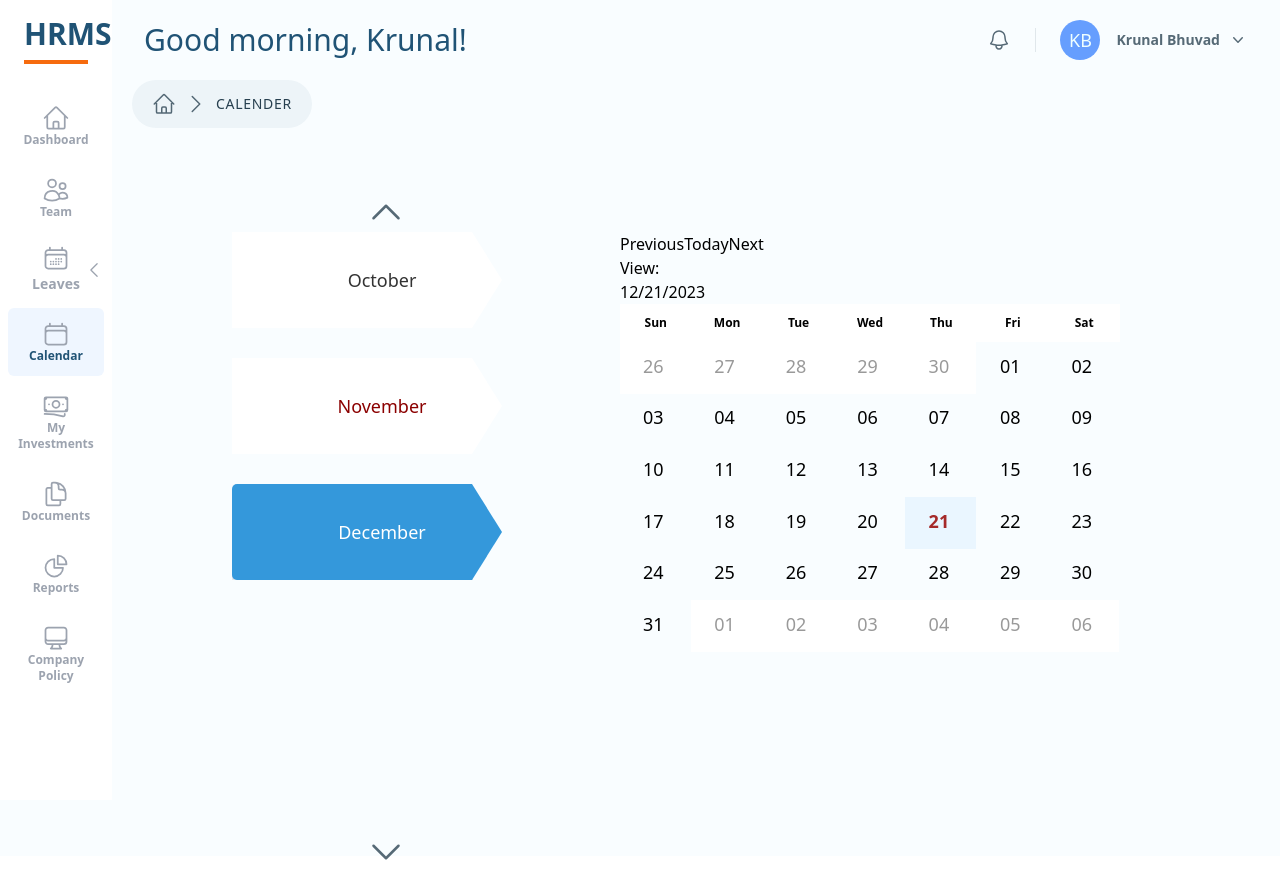
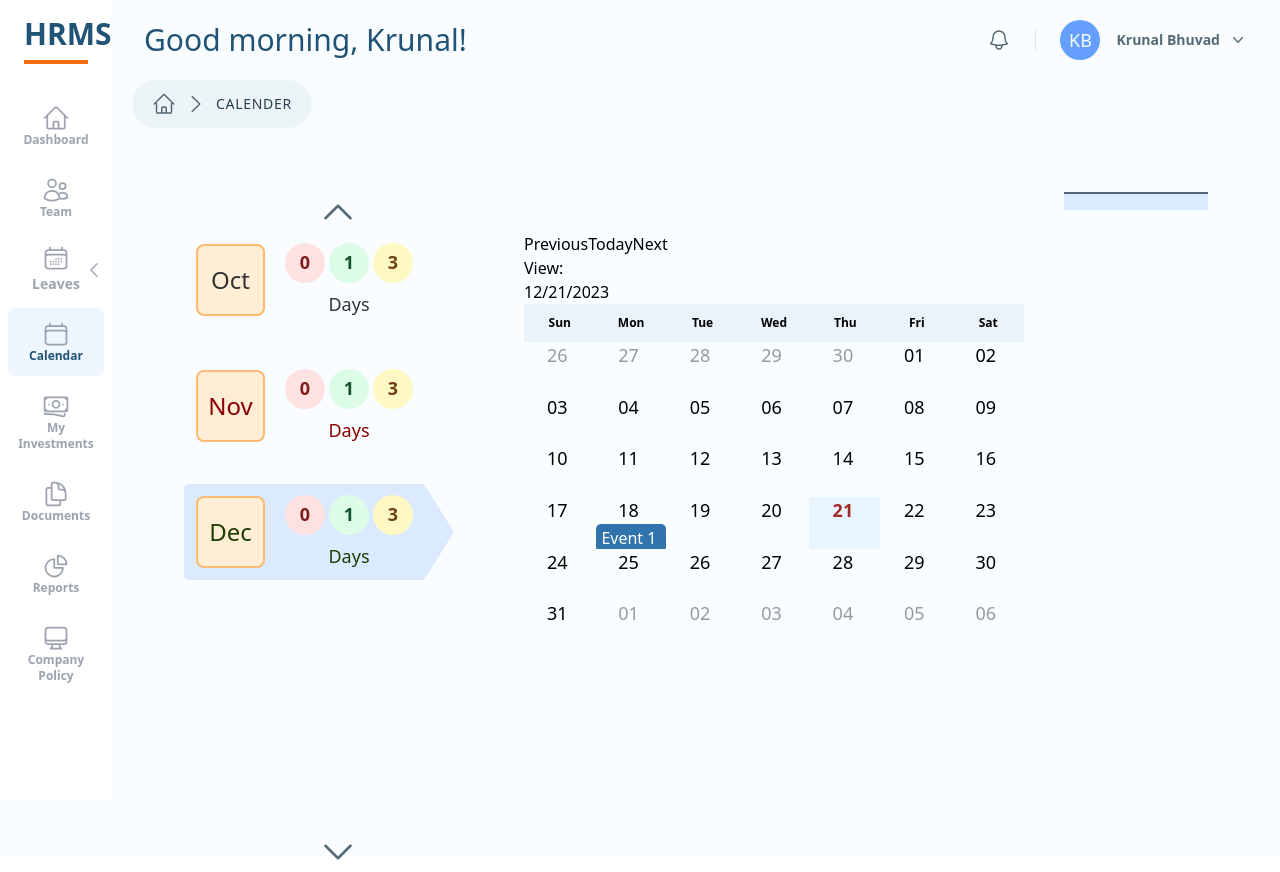
Before and after one commit to imfemill/hrms-wcg, a React (Vite) app: page /calender in a window 1280 px wide. Built offline with nearby package versions, Linux system fonts and the light colour scheme.

Commit message:
show event on the left side in calender

```diff
--- a/src/components/calender/CustomCalender.jsx
+++ b/src/components/calender/CustomCalender.jsx
@@ -4,22 +4,52 @@ import "react-big-calendar/lib/css/react-big-calendar.css";
 import CustomToolbar from "./CustomToolbar";
 import "./calender.css";
 import events from "./events";
-import { useState } from "react";
-const CustomCalender = ({ date }) => {
-  const [currentDate, setCurrentDate] = useState(new Date());
+const localizer = momentLocalizer(moment);
+const CustomCalender = ({  currentDate, setCurrentDate ,setShowEvent}) => {
 
-  const localizer = momentLocalizer(moment);
   const handleNavigate = (action) => {
     // action can be 'PREV', 'NEXT', or 'TODAY'
     console.log(action);
-    setCurrentDate((prevDate) =>
-      moment(prevDate).add(action, "month").toDate(),
-    );
+    let newDate;
+
+    switch (action) {
+      case "PREV":
+        newDate = moment(currentDate).subtract(1, "month").toDate();
+        break;
+      case "TODAY":
+        newDate = new Date();
+        break;
+      case "NEXT":
+        newDate = moment(currentDate).add(1, "month").toDate();
+        break;
+      default:
+        newDate = currentDate;
+    }
+
+    setCurrentDate(newDate);
+    console.log(currentDate);
   };
 
-  //   const handleViewChange = (view) => {
-  //     setCurrentView(view);
-  //   };
+
+  const handleSelectSlot = (slotInfo) => {
+    const selectedDay = moment(slotInfo.start).format('YYYY-MM-DD');
+
+    // Check if there are any events on the selected day
+    const eventsOnSelectedDay = events.filter(
+      (event) =>
+        moment(event.start).format('YYYY-MM-DD') === selectedDay ||
+        moment(event.end).format('YYYY-MM-DD') === selectedDay
+    );
+
+    if (eventsOnSelectedDay.length > 0) {
+      console.log('Events on selected day:', eventsOnSelectedDay);
+      setShowEvent(eventsOnSelectedDay)
+    } else {
+      console.log('No events on selected day');
+    }
+  };
+
+
   return (
     <div className="h-[500px] w-9/10  p-10 ">
       <Calendar
@@ -29,26 +59,22 @@ const CustomCalender = ({ date }) => {
         }}
         step={60}
         localizer={localizer}
-        // views={allViews}
-        date={new Date(date.year, date.month, date.day)}
-        defaultDate={new Date(date.year, date.month, date.day)}
-        popup={false}
-        onSelectSlot={(slotInfo) => {
-          console.log(slotInfo.action);
-        }}
+        date={currentDate} // Update this line
+        // popup={false}
+        onSelectSlot={handleSelectSlot}
         onShowMore={(events) => this.setState({ showModal: true, events })}
         components={{
-          //   event: Event,
           toolbar: (props) => (
             <CustomToolbar
               {...props}
               onNavigate={handleNavigate}
-              //   onViewChange={handleViewChange}
               currentDate={currentDate}
-              //   currentView={currentView}
             />
           ),
+
+
         }}
+
         selectable={true}
         startAccessor="start"
         endAccessor="end"
--- a/src/components/calender/calender.css
+++ b/src/components/calender/calender.css
@@ -1,5 +1,5 @@
 .rbc-header {
-  background: #fff;
+  background:  #eaf3fa;
   color: black;
   padding: 10px;
   font-size: 12px;
@@ -7,10 +7,11 @@
 }
 
 .rbc-event {
-  padding: 0px !important;
-  border-radius: 0px !important;
-  border: none !important;
-  background-color: transparent !important;
+  /* padding: 0px !important; */
+  /* border-radius: 0px !important; */
+  /* border: none !important; */
+  /* background-color: transparent !important; */
+  margin-bottom: 5px;
 }
 
 .rbc-background-event {
@@ -48,12 +49,13 @@
 
 .rbc-button-link {
   font-size: 18px;
-  width: 48px;
-  height: 48px;
+  /* width: 48px;
+  height: 48px; */
   border-radius: inherit;
-  padding: 10px;
-  /* border: 1px #79b8e4 solid; */
-  /* background-color: #ffccac !important; */
+  pointer-events: none;
+
+  /* padding: 10px; */
+
 }
 
 .rbc-month-view {
@@ -61,13 +63,13 @@
   min-width: 500px;
 }
 
-.rbc-row-content .rbc-row {
+/* .rbc-row-content .rbc-row {
   height: 100%;
   width: 100%;
-}
+} */
 
 .rbc-off-range-bg {
-  background-color: #fff;
+  background-color: rgb(249 253 255 / var(--tw-bg-opacity));
 }
 
 .rbc-date-cell {
--- a/src/components/calender/events.js
+++ b/src/components/calender/events.js
@@ -1,96 +1,7 @@
 export default [
   {
-    title: "All Day Event very long title",
-    allDay: true,
-    start: new Date(2015, 3, 0),
-    end: new Date(2015, 3, 1),
-  },
-  {
-    title: "All Day Event very long title",
-    allDay: true,
-    start: new Date(2023, 12, 25),
-    end: new Date(2023, 12, 26),
-  },
-  {
-    title: "Long Event",
-    start: new Date(2015, 3, 7),
-    end: new Date(2015, 3, 10),
-  },
-
-  {
-    title: "DTS STARTS",
-    start: new Date(2016, 2, 13, 0, 0, 0),
-    end: new Date(2016, 2, 20, 0, 0, 0),
-  },
-
-  {
-    title: "DTS ENDS",
-    start: new Date(2016, 10, 6, 0, 0, 0),
-    end: new Date(2016, 10, 13, 0, 0, 0),
-  },
-
-  {
-    title: "Some Event",
-    start: new Date(2015, 3, 9, 0, 0, 0),
-    end: new Date(2015, 3, 9, 0, 0, 0),
-  },
-  {
-    title: "Conference",
-    start: new Date(2015, 3, 11),
-    end: new Date(2015, 3, 13),
-    desc: "Big conference for important people",
-  },
-  {
-    title: "Meeting",
-    start: new Date(2015, 3, 12, 10, 30, 0, 0),
-    end: new Date(2015, 3, 12, 12, 30, 0, 0),
-    desc: "Pre-meeting meeting, to prepare for the meeting",
-  },
-  {
-    title: "Lunch",
-    start: new Date(2015, 3, 12, 12, 0, 0, 0),
-    end: new Date(2015, 3, 12, 13, 0, 0, 0),
-    desc: "Power lunch",
-  },
-  {
-    title: "Meeting",
-    start: new Date(2015, 3, 12, 14, 0, 0, 0),
-    end: new Date(2015, 3, 12, 15, 0, 0, 0),
-  },
-  {
-    title: "Happy Hour",
-    start: new Date(2015, 3, 12, 17, 0, 0, 0),
-    end: new Date(2015, 3, 12, 17, 30, 0, 0),
-    desc: "Most important meal of the day",
-  },
-  {
-    title: "Dinner",
-    start: new Date(2015, 3, 12, 20, 0, 0, 0),
-    end: new Date(2015, 3, 12, 21, 0, 0, 0),
-  },
-  {
-    title: "Birthday Party",
-    start: new Date(2015, 3, 13, 7, 0, 0),
-    end: new Date(2015, 3, 13, 10, 30, 0),
-  },
-  {
-    title: "Birthday Party 2",
-    start: new Date(2015, 3, 13, 7, 0, 0),
-    end: new Date(2015, 3, 13, 10, 30, 0),
-  },
-  {
-    title: "Birthday Party 3",
-    start: new Date(2015, 3, 13, 7, 0, 0),
-    end: new Date(2015, 3, 13, 10, 30, 0),
-  },
-  {
-    title: "Late Night Event",
-    start: new Date(2015, 3, 17, 19, 30, 0),
-    end: new Date(2015, 3, 18, 2, 0, 0),
-  },
-  {
-    title: "Multi-day Event",
-    start: new Date(2015, 3, 20, 19, 30, 0),
-    end: new Date(2015, 3, 22, 2, 0, 0),
+    title: "Event 1",
+    start: new Date(2023, 11, 18, 10, 0), // Year, month, day, hour, and minute
+    end: new Date(2023, 11, 18, 12, 0),
   },
 ];
--- a/src/pages/calender/Calender.jsx
+++ b/src/pages/calender/Calender.jsx
@@ -2,22 +2,22 @@ import "react-big-calendar/lib/css/react-big-calendar.css";
 import CustomCalender from "../../components/calender/CustomCalender";
 import VerticalCarousel from "./VerticalCarousel";
 import { useState } from "react";
+import Event from "./Event";
 // import 'react-calendar/dist/Calendar.css';
 const Calender = () => {
-  const [date, setDate] = useState({
-    day: String(new Date().getDate()).padStart(2, "0"),
-    month: String(new Date().getMonth() + 1).padStart(2, "0"),
-    year: new Date().getFullYear(),
-  });
+
+  const [currentDate, setCurrentDate] = useState(new Date());
+  const [showEvent, setShowEvent] = useState([])
   return (
-    <div className="flex justify-evenly p-10 ">
+    <div className="flex justify-evenly p-10  ">
       <div>
-        <VerticalCarousel setDate={setDate} date={date} />
+        <VerticalCarousel currentDate={currentDate}  setCurrentDate={setCurrentDate} />
       </div>
       <div>
         {" "}
-        <CustomCalender date={date} />{" "}
+        <CustomCalender  currentDate={currentDate}  setCurrentDate={setCurrentDate} setShowEvent={setShowEvent} />{" "}
       </div>
+        <div className="w-[300px] bor"> <Event  showEvent={showEvent}/> </div>
     </div>
   );
 };
--- /dev/null
+++ b/src/pages/calender/Event.jsx
@@ -0,0 +1,24 @@
+import  { useMemo } from "react";
+import ReactTable from "../../components/reactTable/widget/WidgetTable";
+
+const Event = ({ showEvent }) => {
+  console.log(showEvent);
+  const columns = useMemo(
+    () => [
+      {
+        header: "",
+        accessor: "title",
+      },
+    ],
+    []
+  );
+  return (
+    <>
+      <div className="w-full">
+        <ReactTable columns={columns} data={showEvent} type={"TODAYS_LEAVES"} />
+      </div>
+    </>
+  );
+};
+
+export default Event;
--- a/src/pages/calender/VerticalCarousel.jsx
+++ b/src/pages/calender/VerticalCarousel.jsx
@@ -1,16 +1,43 @@
+import { ChevronDownIcon, ChevronUpIcon } from "@heroicons/react/24/outline";
+import { useEffect, useRef, useState } from "react";
 import "swiper/css";
 import { Mousewheel, Navigation, Pagination } from "swiper/modules";
 import { Swiper, SwiperSlide } from "swiper/react";
 import "./carousel.css";
-import { ChevronDownIcon, ChevronUpIcon } from "@heroicons/react/24/outline";
 
-export default function VerticalCarousel({ setDate, date }) {
+export default function VerticalCarousel({ currentDate, setCurrentDate }) {
+  const sliderRef = useRef();
+  const [activeSlide, setActiveSlide] = useState(currentDate?.getMonth());
+  useEffect(() => {
+    // Update the active slide based on the month of the currentDate prop
+    setActiveSlide(currentDate?.getMonth());
+    sliderRef.current.swiper.slideTo(currentDate?.getMonth());
+  }, [currentDate]);
+
   const handleSlideChange = (swiper) => {
-    setDate((date) => {
-      return { ...date, month: swiper.activeIndex };
-    });
-    // setDate(swiper.activeIndex);
+    // Update the active slide when the Swiper component changes
+    setActiveSlide(swiper.activeIndex);
+
+    const activeIndex = swiper.activeIndex;
+    const newDate = new Date(currentDate);
+    newDate.setMonth(activeIndex);
+    setCurrentDate(newDate);
   };
+  const months = [
+    "Jan",
+    "Feb",
+    "Mar",
+    "Apr",
+    "May",
+    "Jun",
+    "Jul",
+    "Aug",
+    "Sep",
+    "Oct",
+    "Nov",
+    "Dec",
+  ];
+
   return (
     <div className="h-[600px] w-[300px]">
       <div className="swiper-button-prev  flex justify-center">
@@ -21,6 +48,7 @@ export default function VerticalCarousel({ setDate, date }) {
         />
       </div>
       <Swiper
+        ref={sliderRef}
         direction={"vertical"}
         slidesPerView={5}
         spaceBetween={30}
@@ -33,7 +61,7 @@ export default function VerticalCarousel({ setDate, date }) {
         pagination={{
           clickable: true,
         }}
-        initialSlide={date.month}
+        initialSlide={activeSlide}
         onSlideChange={handleSlideChange}
         modules={[Mousewheel, Pagination, Navigation]}
         className="mySwiper"
@@ -41,18 +69,34 @@ export default function VerticalCarousel({ setDate, date }) {
         slideActiveClass="swiper-slide-active" // Set class for active slide
       >
         {/* Slides */}
-        <SwiperSlide>January</SwiperSlide>
-        <SwiperSlide>February</SwiperSlide>
-        <SwiperSlide>March</SwiperSlide>
-        <SwiperSlide>April</SwiperSlide>
-        <SwiperSlide>May</SwiperSlide>
-        <SwiperSlide>June</SwiperSlide>
-        <SwiperSlide>July</SwiperSlide>
-        <SwiperSlide>August</SwiperSlide>
-        <SwiperSlide>September</SwiperSlide>
-        <SwiperSlide>October</SwiperSlide>
-        <SwiperSlide>November</SwiperSlide>
-        <SwiperSlide>December</SwiperSlide>
+        {months.map((item, index) => (
+          <SwiperSlide key={index} className="h-28 ">
+            {" "}
+            <div className="flex p-3 w-full h-full gap-5  ">
+              <div className="bg-blue   w-3/12 rounded-lg flex justify-center items-center bg-orange-100 border-2 border-orange-300 text-2xl ">
+                {item}{" "}
+              </div>
+              <div className="flex flex-col justify-center gap-2">
+                <div className="flex gap-1 blue h-100 items-center">
+                  {" "}
+                  <div className="flex justify-center items-center font-bold text-red-900  rounded-full p-1 h-10 w-10 bg-red-100">
+                    {" "}
+                    0
+                  </div>{" "}
+                  <div className="flex justify-center items-center font-bold text-green-900  rounded-full p-1 h-10 w-10 bg-green-100">
+                    {" "}
+                    1
+                  </div>{" "}
+                  <div className="flex justify-center items-center font-bold text-yellow-900  rounded-full p-1 h-10 w-10 bg-yellow-100">
+                    {" "}
+                    3
+                  </div>{" "}
+                </div>
+                <div>Days</div>
+              </div>{" "}
+            </div>
+          </SwiperSlide>
+        ))}
       </Swiper>
 
       {/* Navigation buttons */}
--- a/src/pages/calender/carousel.css
+++ b/src/pages/calender/carousel.css
@@ -24,12 +24,10 @@
 .swiper-slide {
   text-align: center;
   font-size: 18px;
-  background: #fff;
+  background: rgb(249 253 255 / var(--tw-bg-opacity));
 
   /* Center slide text vertically */
-  display: flex;
-  justify-content: center;
-  align-items: center;
+  height: 130px;
 }
 
 .swiper-slide img {
@@ -53,12 +51,10 @@
 /* Active slide */
 .mySwiper .swiper-slide-active {
   clip-path: polygon(0% 0%, 80% 0, 90% 50%, 80% 100%, 0% 100%);
-  box-shadow:
-    rgba(50, 50, 93, 0.25) 0px 13px 27px -5px,
-    rgba(0, 0, 0, 0.3) 0px 8px 16px -8px;
+
   border-radius: 5px;
-  background-color: #3498db; /* Set a different background color for the active slide */
-  color: #fff; /* Set text color for the active slide */
+  background-color: rgb(219 234 254 / var(--tw-bg-opacity)); /* Set a different background color for the active slide */
+  color: #1d3d03; /* Set text color for the active slide */
 }
 
 .mySwiper .swiper-slide-prev {
```
